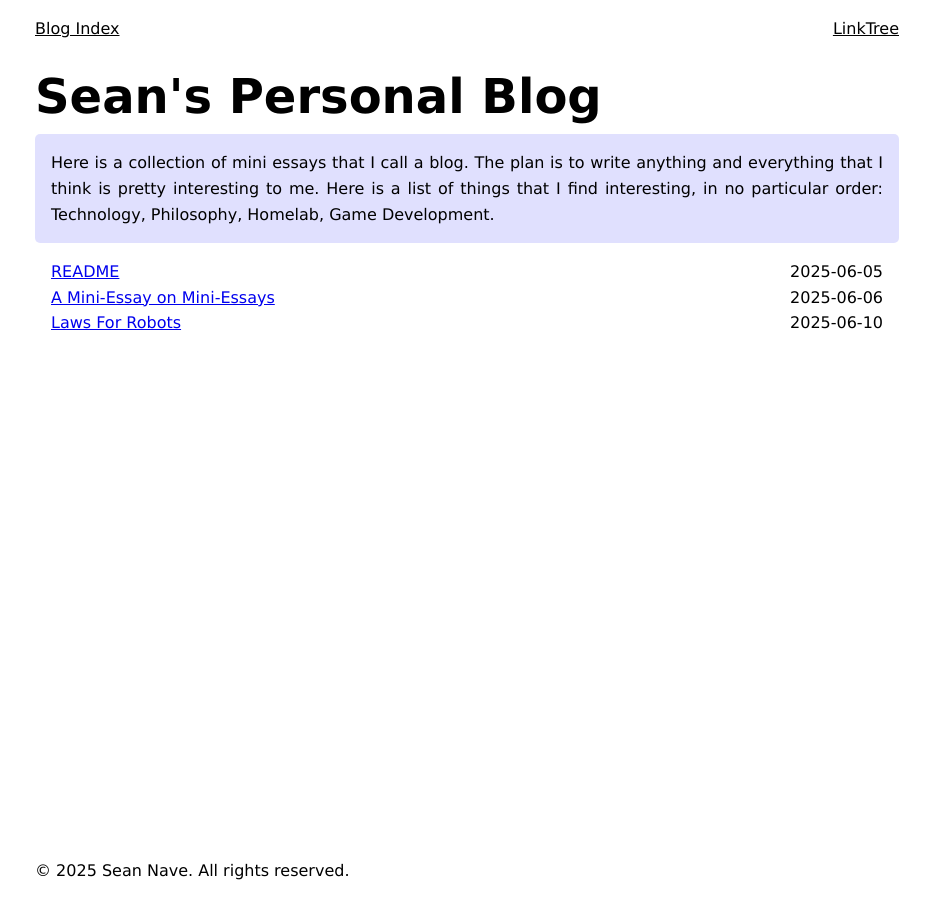
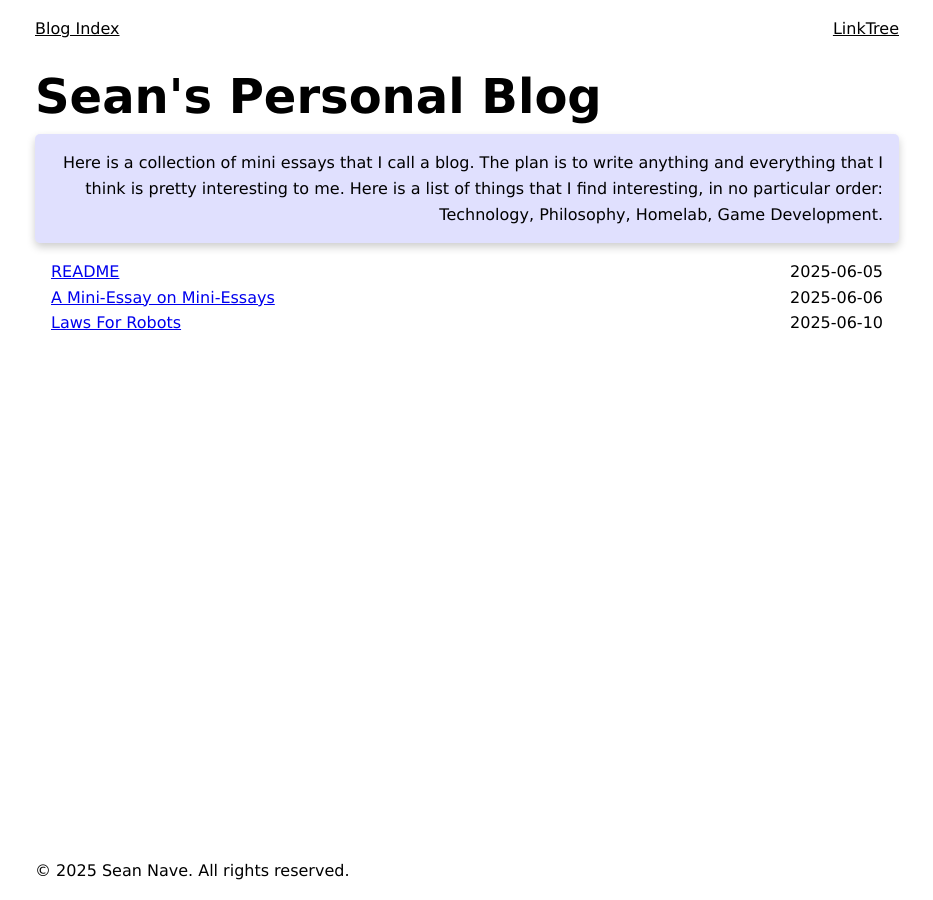
Before and after one commit to seannave211/Blog, a Jekyll site: the page built from index.html, in a window 1280 px wide. Shown: the whole page, without its empty margins (173-1106 px from the left). Built offline with Jekyll 4.4.1, drawn with Linux system fonts in a browser that asks for light colours.

Commit message:
feat: revise blockquote on catalogue with card and alignment

```diff
--- a/assets/css/catalogue.css
+++ b/assets/css/catalogue.css
@@ -2,7 +2,8 @@ blockquote {
     background: rgba(100, 100, 250, 0.2);
     border-radius: 5px;
     padding: 1rem;
-    text-align: justify;
+    text-align: right;
+    box-shadow: 0 4px 8px 0 rgba(0, 0, 0, 0.2);
 }
 
 #catalogue {
```
